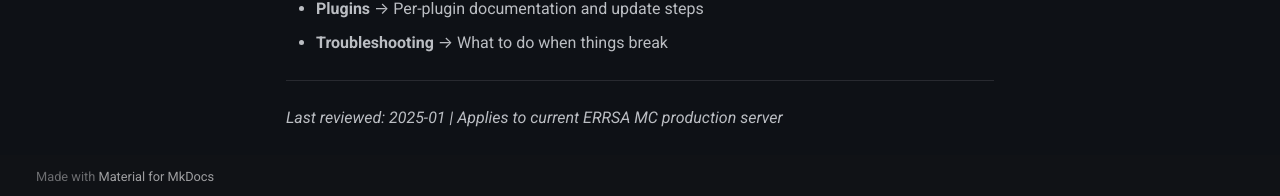
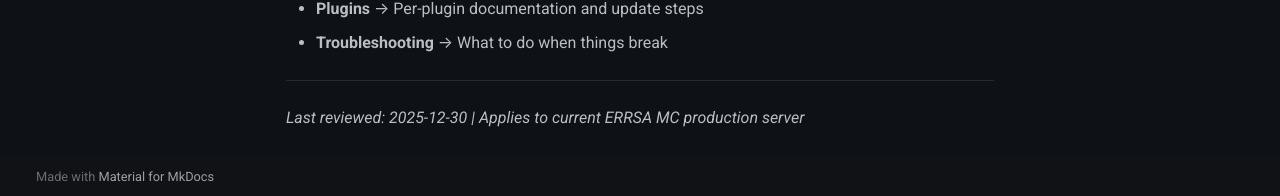
Before and after one commit to DB-ERRSA/errsa-mc-knowledgebase, an MkDocs documentation site: the page built from docs/getting-started.md, in a window 1280 px wide and 900 px high, scrolled down 3045 px. Shown: the part 701-897 px from the top of the window. Built offline with MkDocs 1.6.1 and Material for MkDocs 9.7.7, drawn with Linux system fonts in a browser that asks for light colours.

Commit message:
Update getting-started.md

```diff
--- a/docs/getting-started.md
+++ b/docs/getting-started.md
@@ -126,4 +126,4 @@ Complete these before touching production:
 
 ---
 
-_Last reviewed: 2025-01 | Applies to current ERRSA MC production server_
+_Last reviewed: 2025-12-30 | Applies to current ERRSA MC production server_
```
